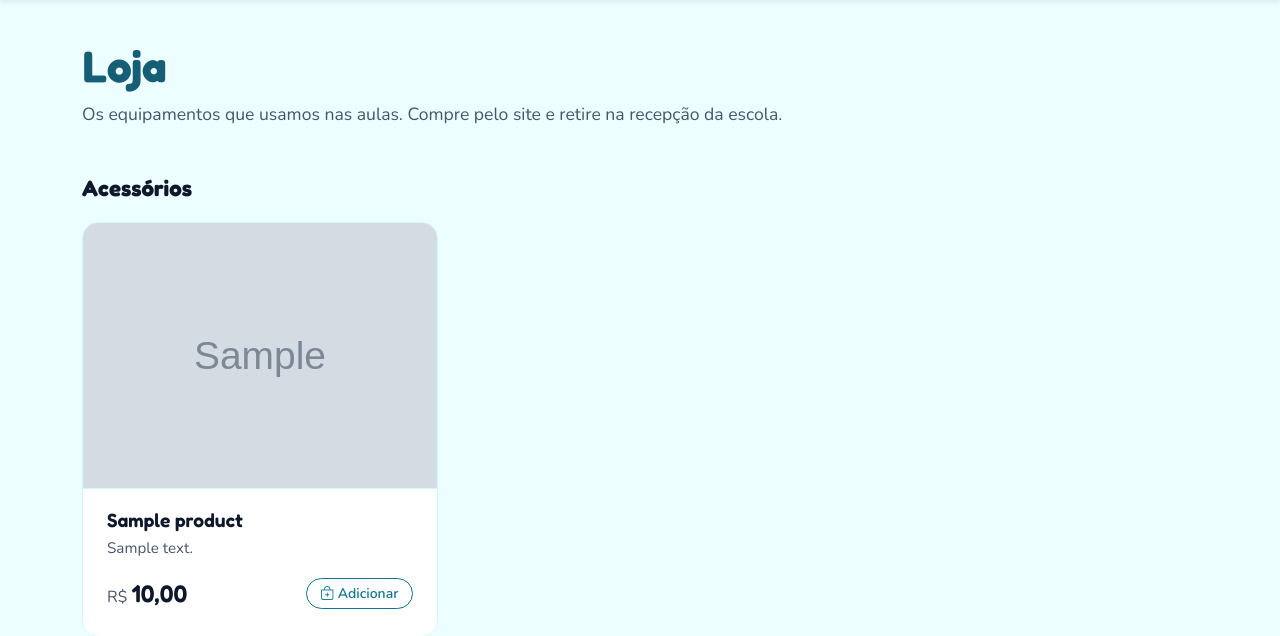
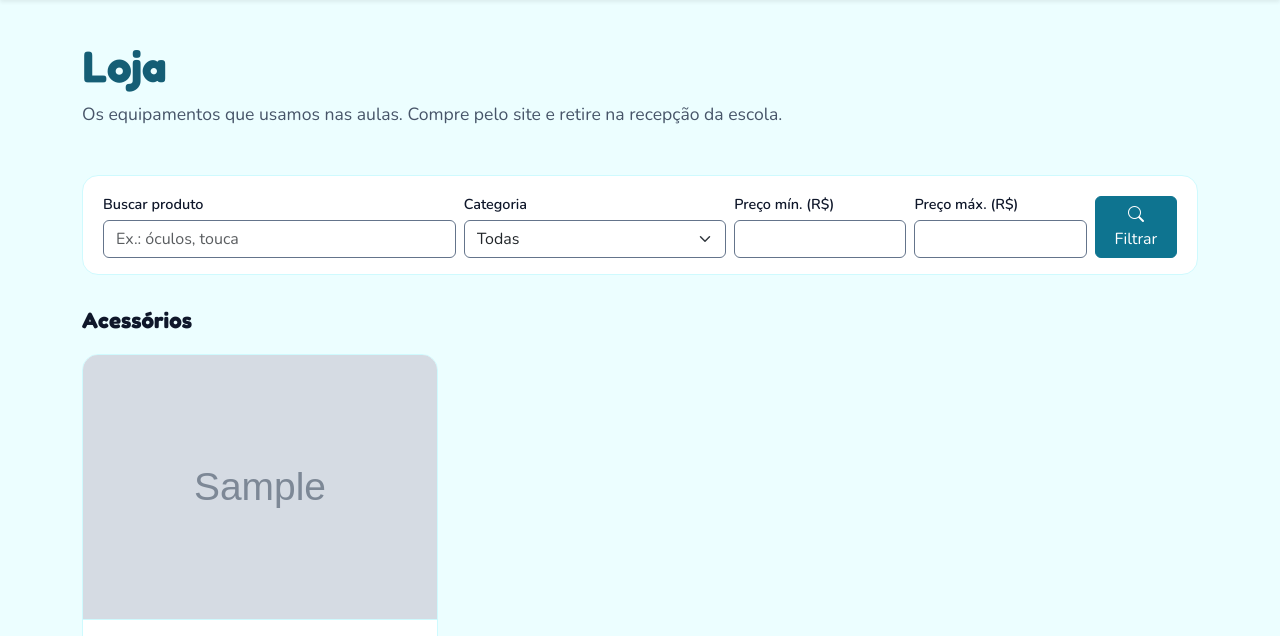
Before and after one commit to Vinii225/aquaflow, a Spring Boot app: page /loja in a window 1280 px wide. Shown: the part 62-698 px from the top of the page. Run offline with Spring Boot 4, Linux system fonts and the light colour scheme; empty tables hold one stand-in row (values such as "Sample post"); grey boxes marked "Sample" are stand-in pictures; some of the project's set-up classes (security, data sources, template engines, error pages and the like) are left out, and stand-ins take their place; database files in the repository are not loaded; some libraries are stand-ins or nearby versions.

Commit message:
feat(loja): busca por nome e filtros por categoria e preco (PB-03)
- /loja?q=&categoria=&min=&max=: filtros na URL, combinaveis, e o
  formulario reabre preenchido
- Busca ignora maiusculas e acentos ("oculos" acha "Oculos")
- Valor invalido na URL e ignorado; faixa invertida e corrigida
- Sem resultado: mensagem e botao para limpar os filtros
- Adicionar ao carrinho volta para a loja com os mesmos filtros
- So produtos da escola atual

```diff
--- a/src/main/java/br/edu/aquaflow/web/ProductController.java
+++ b/src/main/java/br/edu/aquaflow/web/ProductController.java
@@ -1,9 +1,11 @@
 package br.edu.aquaflow.web;
 
 import br.edu.aquaflow.service.site.ProductCatalogService;
+import br.edu.aquaflow.service.site.ProductFilter;
 import org.springframework.stereotype.Controller;
 import org.springframework.ui.Model;
 import org.springframework.web.bind.annotation.GetMapping;
+import org.springframework.web.bind.annotation.RequestParam;
 
 @Controller
 public class ProductController {
@@ -14,9 +16,14 @@ public class ProductController {
         this.productCatalogService = productCatalogService;
     }
 
+    /** Filtros na query string para o link poder ser compartilhado: /loja?q=oculos&categoria=treino&min=20&max=80 */
     @GetMapping("/loja")
-    public String index(Model model) {
-        model.addAttribute("catalog", productCatalogService.load());
+    public String index(@RequestParam(required = false) String q,
+                        @RequestParam(required = false) String categoria,
+                        @RequestParam(required = false) String min,
+                        @RequestParam(required = false) String max,
+                        Model model) {
+        model.addAttribute("catalog", productCatalogService.load(ProductFilter.of(q, categoria, min, max)));
         return "products";
     }
 }
--- a/src/main/resources/static/css/aquaflow.css
+++ b/src/main/resources/static/css/aquaflow.css
@@ -1187,6 +1187,27 @@ a {
   padding: 0.75rem 1rem;
 }
 
+/* Busca e filtros da loja: empilham no celular, uma linha no desktop */
+.store-filters {
+  background-color: var(--color-card);
+  border: 1px solid var(--color-border);
+  border-radius: 1rem;
+  padding: 1rem 1.25rem;
+  margin-bottom: 2rem;
+}
+
+.store-filters .form-label {
+  font-size: 0.9rem;
+  font-weight: 600;
+  margin-bottom: 0.25rem;
+}
+
+.store-filters-summary {
+  margin-top: 0.75rem;
+  font-size: 0.95rem;
+  color: var(--color-muted-foreground);
+}
+
 .product-section + .product-section {
   margin-top: 3rem;
 }
--- a/src/main/resources/templates/products.html
+++ b/src/main/resources/templates/products.html
@@ -23,6 +23,42 @@
     </p>
   </header>
 
+  <form class="store-filters" th:action="@{/loja}" method="get" role="search" aria-label="Buscar e filtrar produtos"
+        th:with="f=${catalog.filter}" th:if="${catalog.total > 0}">
+    <div class="row g-2 align-items-end">
+      <div class="col-12 col-lg-4">
+        <label class="form-label" for="busca">Buscar produto</label>
+        <input class="form-control" type="search" id="busca" name="q" th:value="${f.q}"
+               placeholder="Ex.: óculos, touca" maxlength="100" autocomplete="off">
+      </div>
+      <div class="col-12 col-sm-6 col-lg-3">
+        <label class="form-label" for="categoria">Categoria</label>
+        <select class="form-select" id="categoria" name="categoria">
+          <option value="">Todas</option>
+          <option th:each="c : ${catalog.categories}" th:value="${c.slug}" th:text="${c.label}"
+                  th:selected="${f.category == c}">Acessórios</option>
+        </select>
+      </div>
+      <div class="col-6 col-sm-3 col-lg-2">
+        <label class="form-label" for="preco-min">Preço mín. (R$)</label>
+        <input class="form-control" type="number" id="preco-min" name="min" min="0" step="0.01" inputmode="decimal"
+               th:value="${f.min}">
+      </div>
+      <div class="col-6 col-sm-3 col-lg-2">
+        <label class="form-label" for="preco-max">Preço máx. (R$)</label>
+        <input class="form-control" type="number" id="preco-max" name="max" min="0" step="0.01" inputmode="decimal"
+               th:value="${f.max}">
+      </div>
+      <div class="col-12 col-lg-1 d-grid">
+        <button type="submit" class="btn btn-primary"><i class="bi bi-search" aria-hidden="true"></i> Filtrar</button>
+      </div>
+    </div>
+    <p class="store-filters-summary mb-0" th:if="${f.active}" role="status">
+      <span th:text="${catalog.found} + (${catalog.found} == 1 ? ' produto encontrado' : ' produtos encontrados')">2 produtos encontrados</span>
+      · <a th:href="@{/loja}">Limpar filtros</a>
+    </p>
+  </form>
+
   <section class="product-section" th:each="entry : ${catalog.productsByCategory}">
     <h2 class="product-section-title" th:text="${entry.key.label}">Acessórios</h2>
     <div class="row g-4">
@@ -39,6 +75,12 @@
               <form th:action="@{/loja/carrinho}" method="post" sec:authorize="!isAuthenticated() or hasRole('STUDENT')">
                 <input type="hidden" name="productId" th:value="${p.id}">
                 <input type="hidden" name="productName" th:value="${p.name}">
+                <th:block th:with="f=${catalog.filter}">
+                  <input type="hidden" name="q" th:if="${f.q}" th:value="${f.q}">
+                  <input type="hidden" name="categoria" th:if="${f.category}" th:value="${f.categorySlug}">
+                  <input type="hidden" name="min" th:if="${f.min}" th:value="${f.min}">
+                  <input type="hidden" name="max" th:if="${f.max}" th:value="${f.max}">
+                </th:block>
                 <button type="submit" class="btn btn-outline-primary btn-sm product-add">
                   <i class="bi bi-bag-plus" aria-hidden="true"></i> Adicionar
                   <span class="visually-hidden" th:text="${p.name}">produto</span>
@@ -51,7 +93,13 @@
     </div>
   </section>
 
-  <div class="card card-aquaflow p-5 text-center" th:if="${catalog.empty}">
+  <div class="card card-aquaflow p-5 text-center" th:if="${catalog.nothingFound}">
+    <p class="fw-semibold mb-1">Nenhum produto encontrado com esses filtros.</p>
+    <p class="text-muted mb-3">Tente outro nome, outra categoria ou uma faixa de preço maior.</p>
+    <div><a class="btn btn-outline-primary" th:href="@{/loja}">Limpar filtros e ver todos</a></div>
+  </div>
+
+  <div class="card card-aquaflow p-5 text-center" th:if="${catalog.empty and not catalog.nothingFound}">
     <p class="text-muted mb-0">Nenhum produto disponível no momento.</p>
   </div>
 </main>
```
Also changed, not shown: src/main/java/br/edu/aquaflow/domain/enums/ProductCategory.java (+21 -4 lines), src/main/java/br/edu/aquaflow/service/site/ProductCatalogService.java (+29 -6 lines), src/main/java/br/edu/aquaflow/service/site/ProductFilter.java (added, +76 -0 lines), src/main/java/br/edu/aquaflow/web/StoreController.java (+15 -0 lines), README.md.
